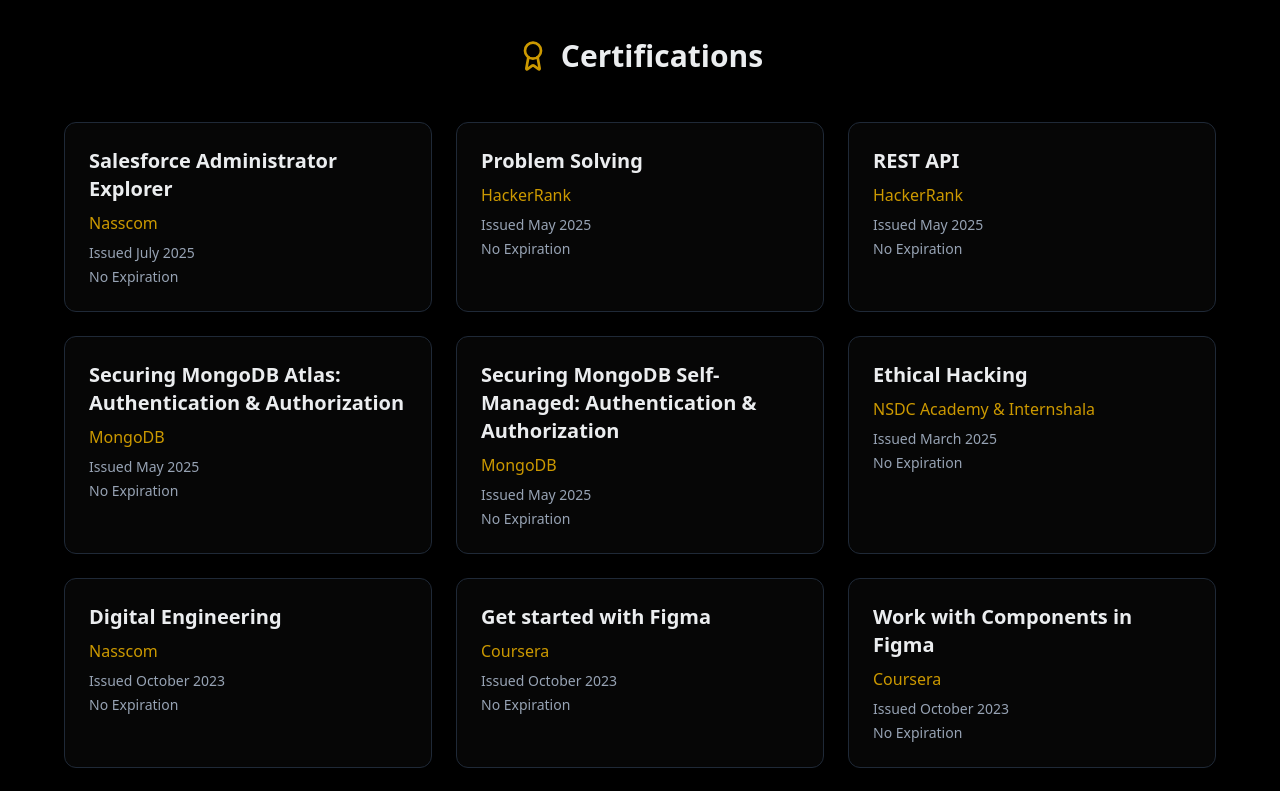
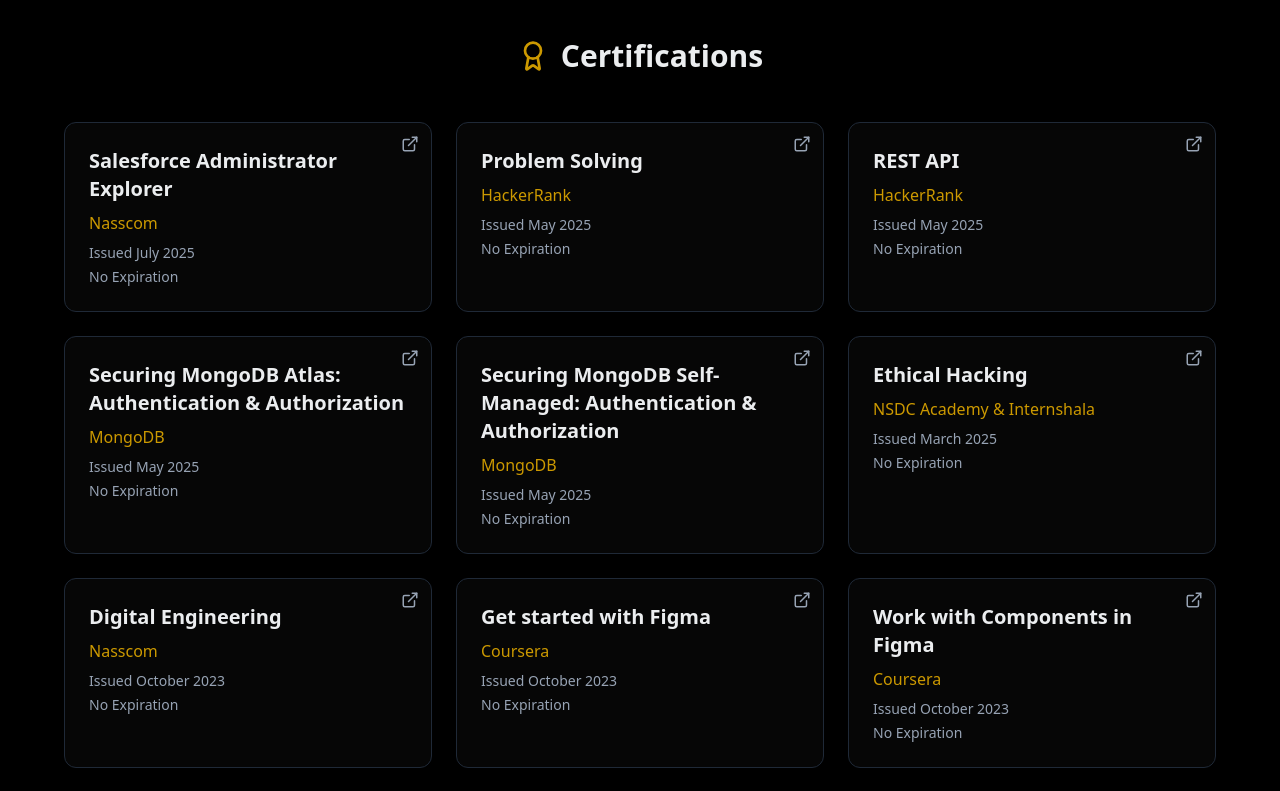
Before and after one commit to chrismat-05/thecma.xyz, a React (Vite) app: page / in a window 1280 px wide. Shown: the part 1840-2631 px from the top of the page. Built offline with nearby package versions, Linux system fonts and the light colour scheme.

Commit message:
added open in new tab for certifications

```diff
--- a/src/components/About.tsx
+++ b/src/components/About.tsx
@@ -3,7 +3,7 @@
 import { useInView } from 'framer-motion';
 import { useRef } from 'react';
 import { GraduationCap, Award, Calendar, Code, Database, Palette, Globe } from 'lucide-react';
-import { link } from 'fs';
+import { ExternalLink } from 'lucide-react';
 
 const About = () => {
   const ref = useRef(null);
@@ -237,8 +237,19 @@
                   initial={{ opacity: 0, y: 30 }}
                   animate={isInView ? { opacity: 1, y: 0 } : { opacity: 0, y: 30 }}
                   transition={{ delay: 1.6 + index * 0.1, duration: 0.6 }}
-                  className="bg-card/50 backdrop-blur-sm border border-border rounded-xl p-6 hover:bg-card/80 hover:border-primary/50 hover:scale-105 transition-all duration-300"
+                  className="bg-card/50 backdrop-blur-sm border border-border rounded-xl p-6 hover:bg-card/80 hover:border-primary/50 hover:scale-105 transition-all duration-300 relative"
                 >
+                  {cert.link && (
+                    <a
+                      href={cert.link}
+                      target="_blank"
+                      rel="noopener noreferrer"
+                      className="absolute top-3 right-3 text-muted-foreground hover:text-primary transition-colors"
+                      title="Open certificate in new tab"
+                    >
+                      <ExternalLink size={18} />
+                    </a>
+                  )}
                   <h4 className="text-xl font-semibold text-foreground mb-2">{cert.title}</h4>
                   <p className="text-primary font-medium mb-2">{cert.issuer}</p>
                   <p className="text-sm text-muted-foreground mb-1">Issued {cert.date}</p>
```
